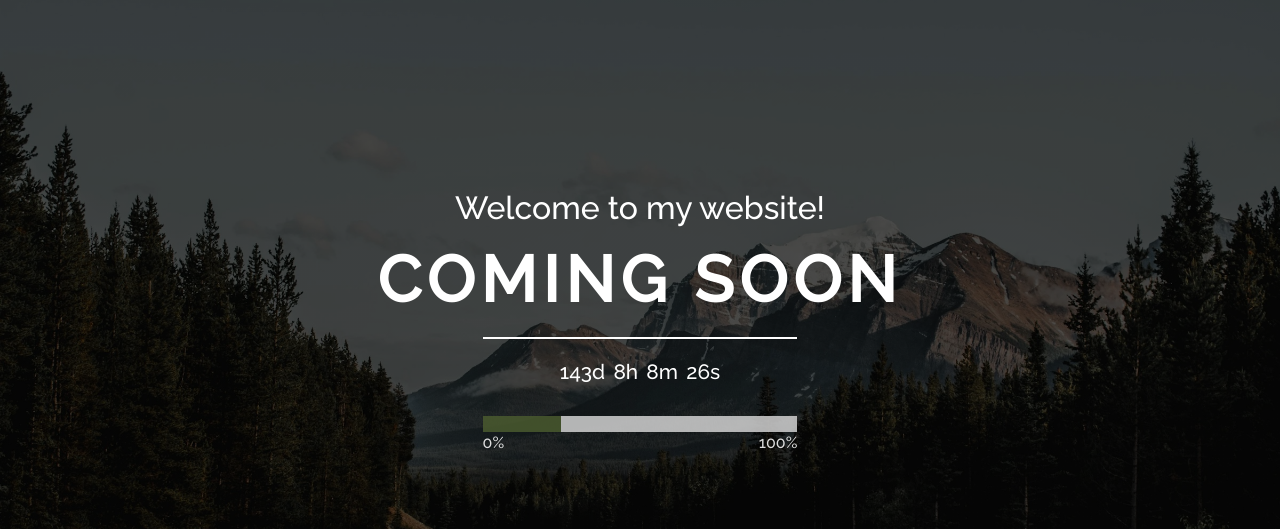
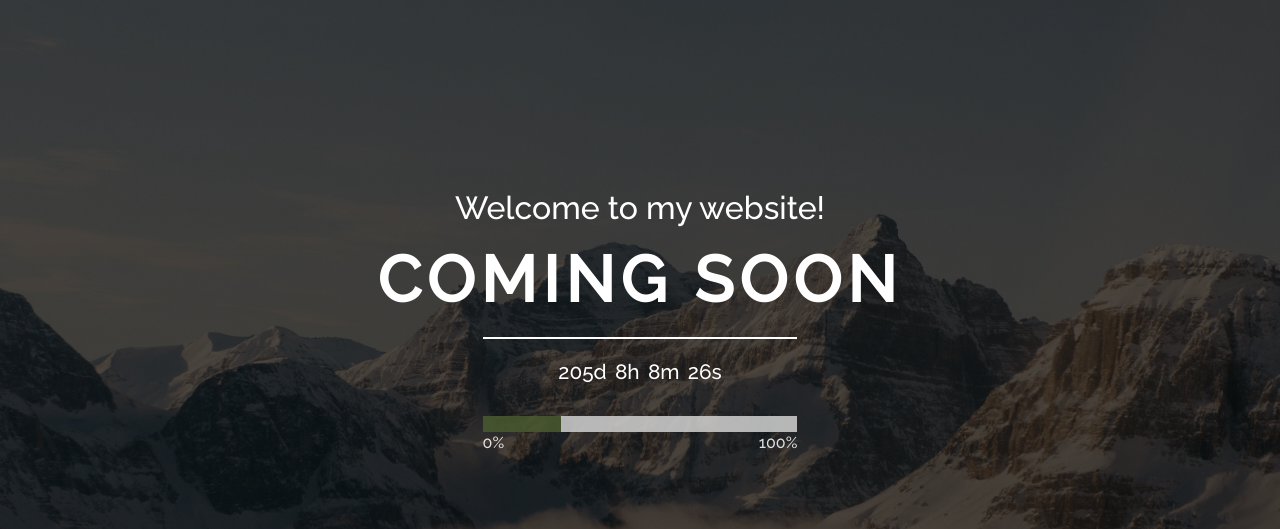
Before and after one commit to longnca/coming-soon-page, a plain HTML site: page index.html in a window 1280 px wide. Shown: the top 529 px of the page. Drawn offline with Linux system fonts and the light colour scheme.

Commit message:
update README & src

```diff
--- a/index.html
+++ b/index.html
@@ -24,7 +24,7 @@
         </section>
     </main>
     <script>
-        var countDownDate = new Date("July 1, 2024 00:00:00").getTime();
+        var countDownDate = new Date("Sep 1, 2024 00:00:00").getTime();
         var x = setInterval(function() {
             var now = new Date().getTime();
             var distance = countDownDate - now;
--- a/style.css
+++ b/style.css
@@ -6,7 +6,7 @@
 
 body {
     font-family: 'Raleway', sans-serif;
-    background-image: linear-gradient(rgba(0,0,0,0.7),rgba(0,0,0,0.7)), url(images/background-image-2.webp);
+    background-image: linear-gradient(rgba(0,0,0,0.7),rgba(0,0,0,0.7)), url(images/background-image-1.webp);
     background-position: center;
     background-size: cover;
     height: 100vh;
```
Also changed, not shown: 2 other files.
